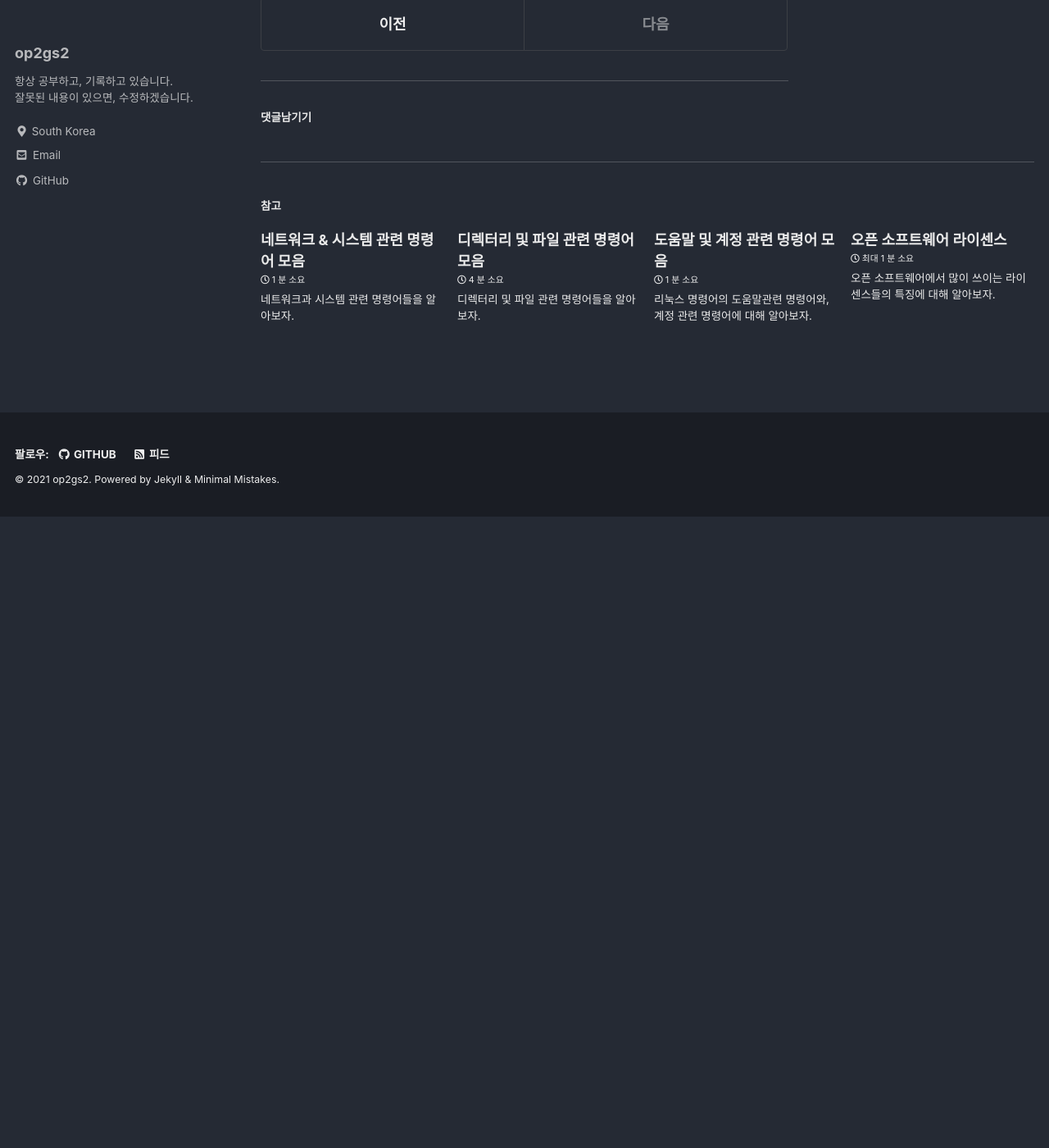
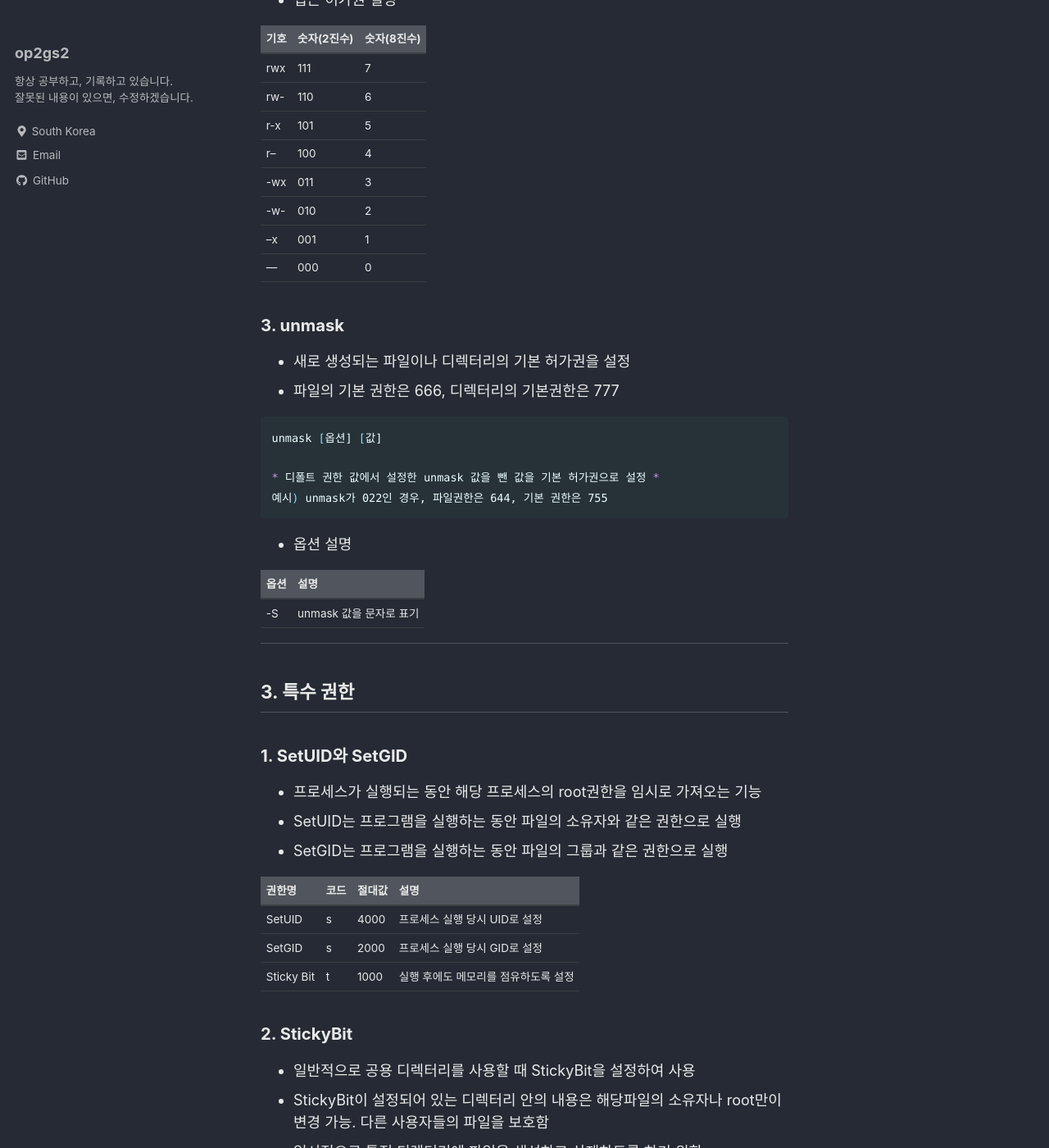
Before and after one commit to DongkilShin1/op2gs2.github.io, a Jekyll site: the page built from _posts/2021/리눅스/2021-06-20-6. 권한 및 그룹 설정 명령어 모음.md, in a window 1280 px wide and 1400 px high, scrolled down 1838 px. Shown: the whole window at 82% size. Built offline with Jekyll 4.4.1, drawn with Linux system fonts in a browser that asks for light colours; cached includes are drawn as plain includes; comment, search, counter and statistics services are not loaded; before the commit the page ends 2468 px from its top, so only the background shows below that; some of the changed text lies outside the part shown.

Commit message:
ADD Post

````diff
--- a/_posts/2021/리눅스/2021-06-20-6. 권한 및 그룹 설정 명령어 모음.md
+++ b/_posts/2021/리눅스/2021-06-20-6. 권한 및 그룹 설정 명령어 모음.md
@@ -37,7 +37,7 @@ chown [옵션] 소유자[:그룹명] 파일명
 |---|---|
 |-R	|하위 디렉터리를 포함하여 디렉터리 내부의 모든 파일의 소유권 변경|
 
------
+---
 
 ## 2. 허가권과 관련 명령어
 ### 1. 파일 유형과 허가권
@@ -57,3 +57,75 @@ chown [옵션] 소유자[:그룹명] 파일명
 |s|	소켓|
 
 ![그림1. 파일 사용자에 따른 권한](./assets/images/리눅스/permission.png)
+
+- 해당 권한의 접근 제한 표시는 - (기호모드), 0 (8진수 모드)로 나타낸다
+
+### 2. chmod
+- 파일이나 디렉터리의 접근 허가권을 변경하는 명령어
+```bash
+chmod [옵션] 파일명
+```
+
+- 옵션 설명
+
+|옵션|설명|
+|---|---|
+|-R	|하위 디렉터리에 포함된 모든 디렉터리 및 파일의 권한 변경|
+
+- 접근 허가권 설명
+
+|기호|숫자(2진수)|숫자(8진수)|
+|---|---|---|
+|rwx|	111	|7|
+|rw-	|110|	6|
+|r-x|101|	5|
+|r--	|100	|4|
+|-wx	|011|	3|
+|-w-	|010|	2|
+|--x|	001|	1|
+|---	|000|	0|
+
+### 3. unmask
+- 새로 생성되는 파일이나 디렉터리의 기본 허가권을 설정
+- 파일의 기본 권한은 666, 디렉터리의 기본권한은 777
+
+```bash
+unmask [옵션] [값]
+
+* 디폴트 권한 값에서 설정한 unmask 값을 뺀 값을 기본 허가권으로 설정 *
+예시) unmask가 022인 경우, 파일권한은 644, 기본 권한은 755
+```
+
+- 옵션 설명
+
+|옵션|설명|
+|---|---|
+|-S	|unmask 값을 문자로 표기|
+
+---
+
+## 3. 특수 권한
+### 1. SetUID와 SetGID
+- 프로세스가 실행되는 동안 해당 프로세스의 root권한을 임시로 가져오는 기능
+- SetUID는 프로그램을 실행하는 동안 파일의 소유자와 같은 권한으로 실행
+- SetGID는 프로그램을 실행하는 동안 파일의 그룹과 같은 권한으로 실행
+
+|권한명|코드|절대값|설명|
+|---|---|---|---|
+|SetUID|	s	|4000	|프로세스 실행 당시 UID로 설정|
+|SetGID	|s	|2000|	프로세스 실행 당시 GID로 설정|
+|Sticky Bit|	t|	1000|	실행 후에도 메모리를 점유하도록 설정|
+
+### 2. StickyBit
+- 일반적으로 공용 디렉터리를 사용할 때 StickyBit을 설정하여 사용
+- StickyBit이 설정되어 있는 디렉터리 안의 내용은 해당파일의 소유자나 root만이 변경 가능. 다른 사용자들의 파일을 보호함
+- 일시적으로 특정 디렉터리에 파일을 생성하고 삭제하도록 하기 위함
+- 다른 응용 프로그램에서 생성한 파일을 삭제하지 못하는 권한 설정을 함
+- 설정된 디렉터리에는 누구든 접근 가능하고, 파일을 생성할 수 있음
+- StickyBit파일을 삭제 시에는, 소유자(파일 생성자)와 관리자만 지울 수 있음
+- 일반적으로 StickyBit으로 설정되는 디렉터리는 /tmp 안에 생성
+
+<br>
+<br>
+
+출처: 이기적 리눅스마스터 2급 기본서
````
